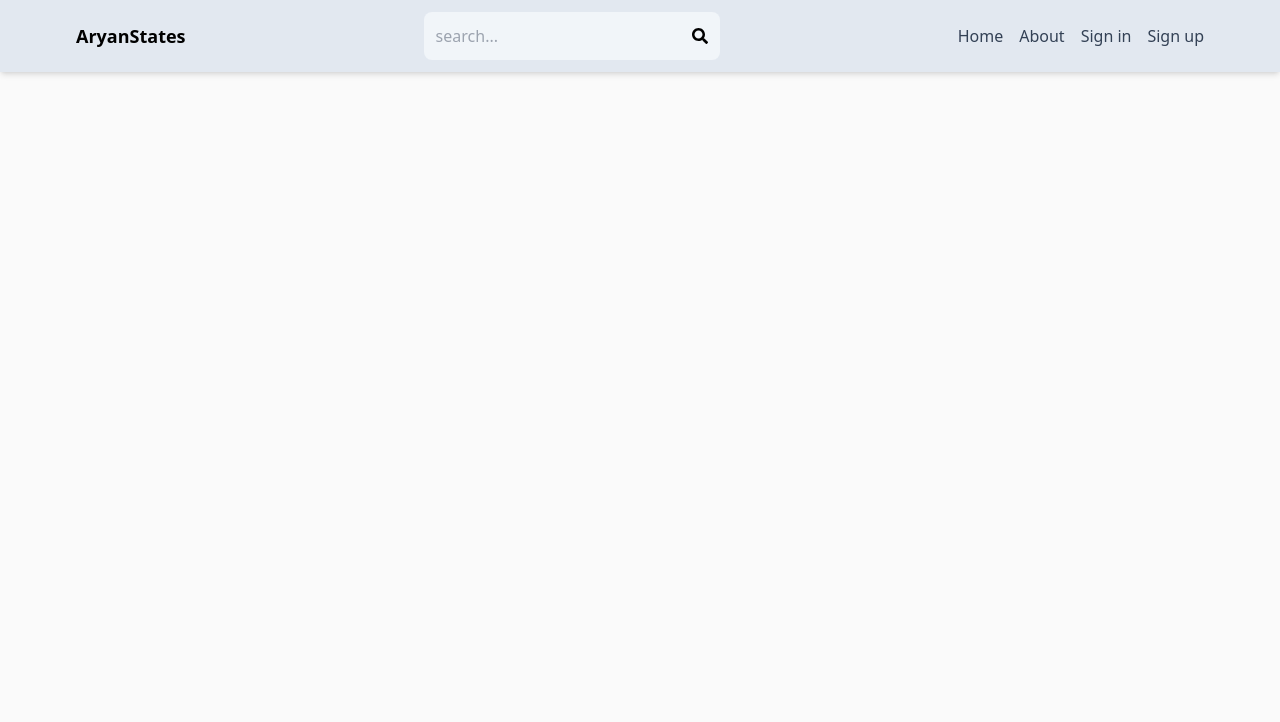
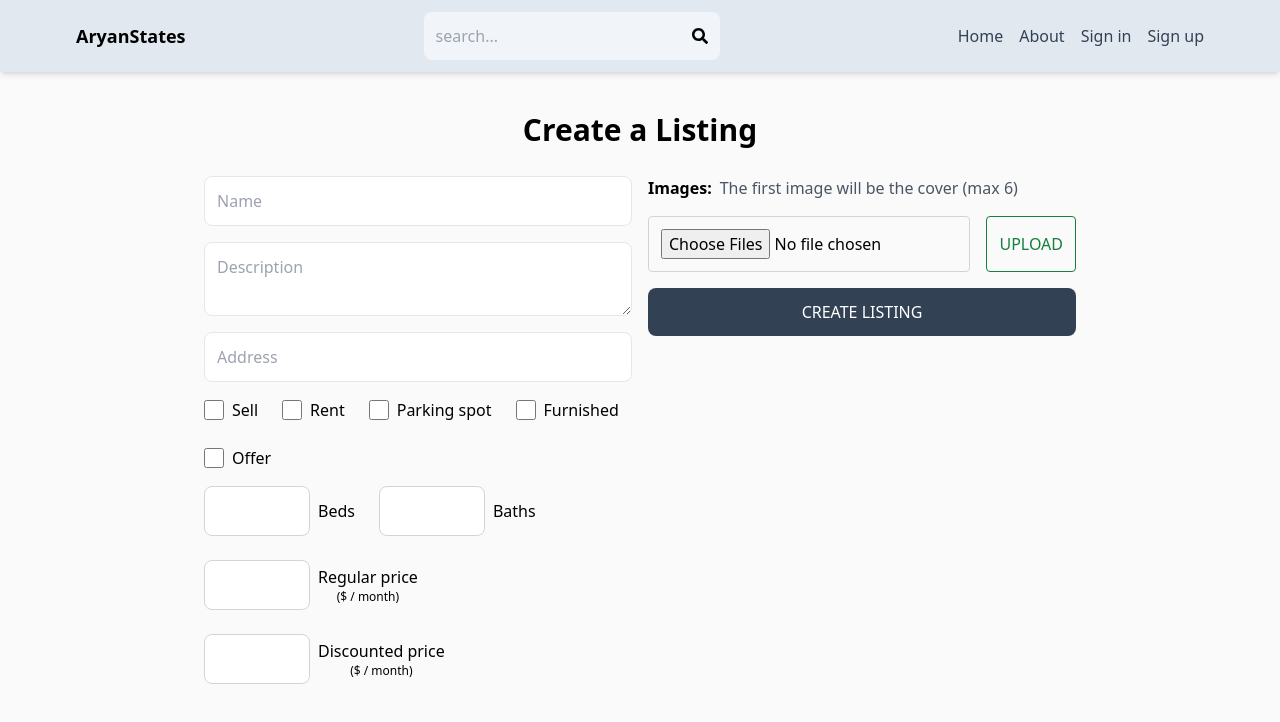
Before and after one commit to aryan-sadeghyan/fullstack-realstate-app, a React (Vite) app in the folder client/: page /create-listing in a window 1280 px wide. Shown: the top 722 px of the page. Built offline with nearby package versions, Linux system fonts and the light colour scheme; no server answers; sample sign-in values are in the browser's storage.

Commit message:
listing page ui added

```diff
--- a/client/src/App.jsx
+++ b/client/src/App.jsx
@@ -11,6 +11,7 @@
 import { useDispatch } from "react-redux";
 import { getLocalToken, setUser } from "./redux/user/userSlice.js";
 import { useEffect } from "react";
+import CreateListing from "./pages/CreateListing.jsx";
 
 export default function App() {
   const dispatch = useDispatch();
@@ -57,6 +58,7 @@
         <Route path='/signin' element={<Signin />} />
         <Route element={<PrivateRoute />}>
           <Route path='/Profile' element={<Profile />} />
+          <Route path='/create-listing' element={<CreateListing />} />
         </Route>
       </Routes>
     </BrowserRouter>
--- a/client/src/components/PrivateRoute.jsx
+++ b/client/src/components/PrivateRoute.jsx
@@ -2,6 +2,7 @@
 import { Outlet, Navigate } from "react-router-dom";
 
 export default function PrivateRoute() {
-  const { currentUser } = useSelector((state) => state.user);
-  return currentUser ? <Outlet /> : <Navigate to='/signin' />;
+  const { token } = useSelector((state) => state.user);
+
+  return token ? <Outlet /> : <Navigate to='/' />;
 }
--- /dev/null
+++ b/client/src/pages/CreateListing.jsx
@@ -0,0 +1,135 @@
+import React from "react";
+
+export default function CreateListing() {
+  return (
+    <main className='p-3 max-w-4xl mx-auto'>
+      <h1 className='text-3xl font-semibold text-center my-7'>
+        Create a Listing
+      </h1>
+      <form className='flex flex-col sm:flex-row gap-4'>
+        <div className='flex flex-col gap-4 flex-1'>
+          <input
+            type='text'
+            placeholder='Name'
+            className='border p-3 rounded-lg'
+            id='name'
+            maxLength='62'
+            minLength='10'
+            required
+          />
+          <textarea
+            type='text'
+            placeholder='Description'
+            className='border p-3 rounded-lg'
+            id='description'
+            required
+          />
+          <input
+            type='text'
+            placeholder='Address'
+            className='border p-3 rounded-lg'
+            id='address'
+            required
+          />
+          <div className='flex gap-6 flex-wrap'>
+            <div className='flex gap-2'>
+              <input type='checkbox' id='sale' className='w-5' />
+              <span>Sell</span>
+            </div>
+            <div className='flex gap-2'>
+              <input type='checkbox' id='rent' className='w-5' />
+              <span>Rent</span>
+            </div>
+            <div className='flex gap-2'>
+              <input type='checkbox' id='parking' className='w-5' />
+              <span>Parking spot</span>
+            </div>
+            <div className='flex gap-2'>
+              <input type='checkbox' id='furnished' className='w-5' />
+              <span>Furnished</span>
+            </div>
+            <div className='flex gap-2'>
+              <input type='checkbox' id='offer' className='w-5' />
+              <span>Offer</span>
+            </div>
+          </div>
+          <div className='flex flex-wrap gap-6'>
+            <div className='flex items-center gap-2'>
+              <input
+                type='number'
+                id='bedrooms'
+                min='1'
+                max='10'
+                required
+                className='p-3 border border-gray-300 rounded-lg'
+              />
+              <p>Beds</p>
+            </div>
+            <div className='flex items-center gap-2'>
+              <input
+                type='number'
+                id='bathrooms'
+                min='1'
+                max='10'
+                required
+                className='p-3 border border-gray-300 rounded-lg'
+              />
+              <p>Baths</p>
+            </div>
+            <div className='flex items-center gap-2'>
+              <input
+                type='number'
+                id='regularPrice'
+                min='1'
+                max='10'
+                required
+                className='p-3 border border-gray-300 rounded-lg'
+              />
+              <div className='flex flex-col items-center'>
+                <p>Regular price</p>
+                <span className='text-xs'>($ / month)</span>
+              </div>
+            </div>
+            <div className='flex items-center gap-2'>
+              <input
+                type='number'
+                id='discountPrice'
+                min='1'
+                max='10'
+                required
+                className='p-3 border border-gray-300 rounded-lg'
+              />
+              <div className='flex flex-col items-center'>
+                <p>Discounted price</p>
+                <span className='text-xs'>($ / month)</span>
+              </div>
+            </div>
+          </div>
+        </div>
+        <div className='flex flex-col flex-1 gap-4'>
+          <p className='font-semibold'>
+            Images:
+            <span className='font-normal text-gray-600 ml-2'>
+              The first image will be the cover (max 6)
+            </span>
+          </p>
+          <div className='flex gap-4'>
+            <input
+              className='p-3 border border-gray-300 rounded w-full'
+              type='file'
+              id='images'
+              accept='image/*'
+              multiple
+            />
+            <button className='p-3 text-green-700 border border-green-700 rounded uppercase hover:shadow-lg disabled:opacity-80'>
+              Upload
+            </button>
+          </div>
+          <button className='p-3 bg-slate-700 text-white rounded-lg uppercase hover:opacity-95 disabled:opacity-80'>
+            Create Listing
+          </button>
+        </div>
+      </form>
+    </main>
+  );
+}
--- a/client/src/pages/Profile.jsx
+++ b/client/src/pages/Profile.jsx
@@ -2,6 +2,7 @@
 import React, { useEffect, useState } from "react";
 import { useSelector } from "react-redux";
 import { useRef } from "react";
+import { Link } from "react-router-dom";
 import {
   getDownloadURL,
   getStorage,
@@ -185,6 +186,12 @@
         >
           {loading ? "loading..." : "update"}
         </button>
+        <Link
+          className='bg-green-700 uppercase text-center hover:opacity-95 rounded-lg text-white p-3'
+          to={"/create-listing"}
+        >
+          create Listing
+        </Link>
       </form>
       <div className='flex justify-between mt-4 text-red-700'>
         {" "}
```
